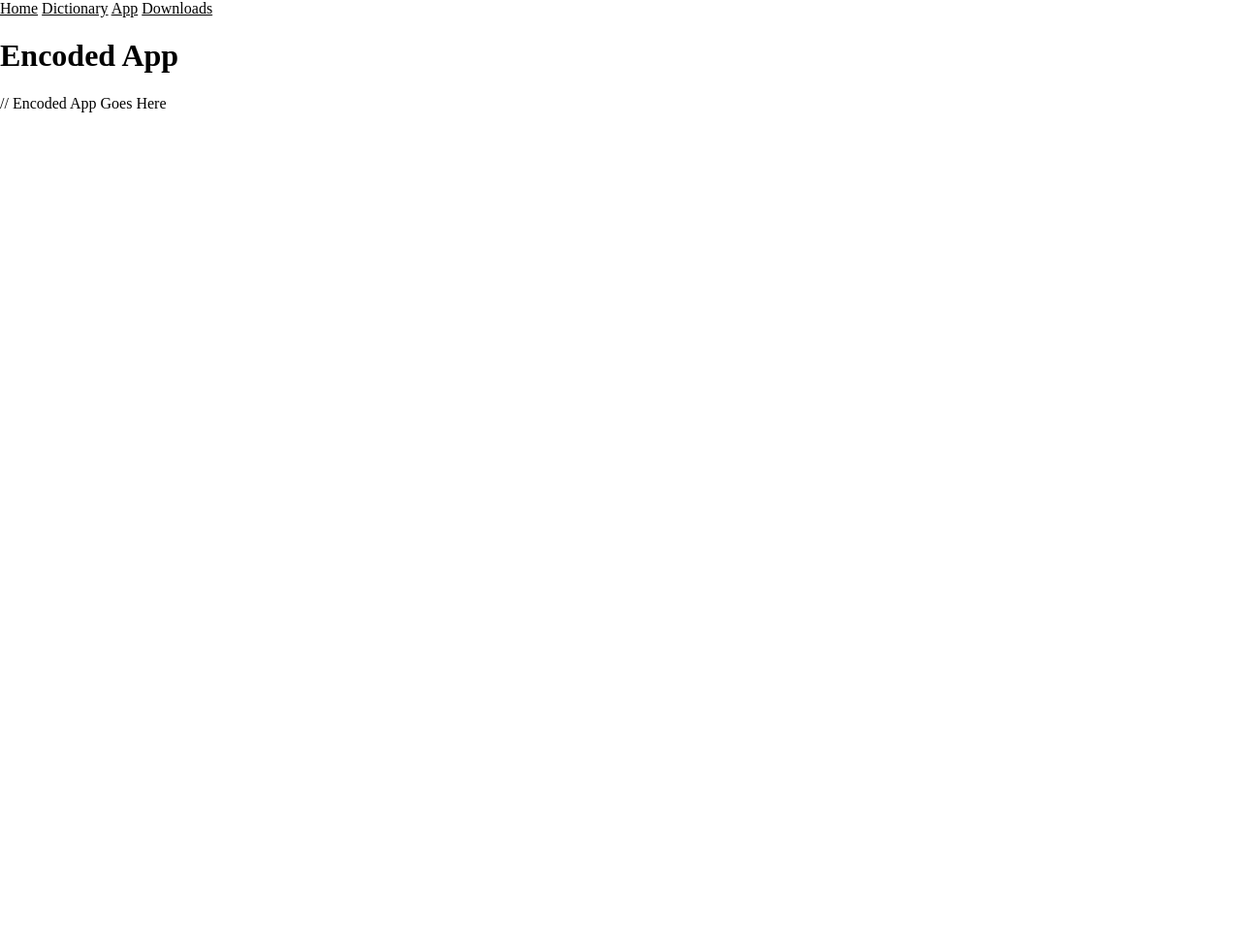
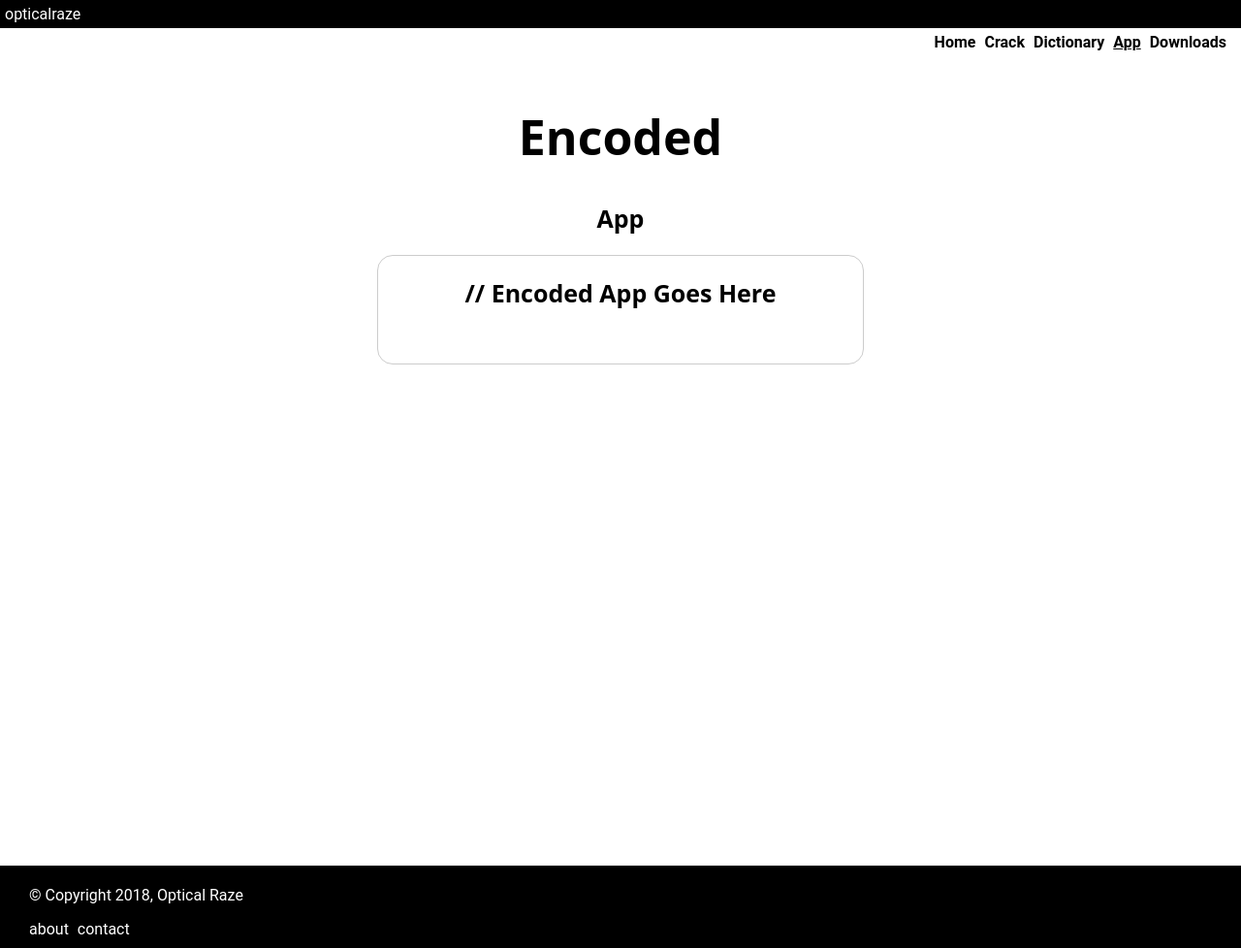
Before and after one commit to opticalraze/descrambler, a plain HTML site: page app.html in a window 1280 px wide. Shown: the whole page at 97% size. Before the commit the page ends 800 px from the top, so only its background shows below. Drawn offline with Linux system fonts and the light colour scheme.

Commit message:
Fixed the app page

```diff
--- a/app.html
+++ b/app.html
@@ -5,15 +5,39 @@
     <link rel="stylesheet" type="text/css" href="styles.css">
   </head>
   <body>
-    <a href="https://opticalraze.github.io/encoded/">Home</a>
-    <a href="dictionary">Dictionary</a>
-    <a href="app">App</a>
-    <a href="downloads">Downloads</a>
+    <!-- Topbar -->
+    <div class="topbar">
+      <a href="/">opticalraze</a>
+    </div>
+    <!-- Nav -->
+    <div class="nav" align="right">
+      <a href="/encoded">Home</a>
+      <a href="crack">Crack</a>
+      <a href="dictionary">Dictionary</a>
+      <a href="app" style="text-decoration: underline!important;">App</a>
+      <a href="downloads">Downloads</a>
+    </div>
+    <!-- Main -->
+    <div class="main" align="center">
+      <h1>Encoded</h1>
+      <h2>App</h2>
 
-    <h1>Encoded App</h1>
+      <div class="container" style="width: 500px; border: 1px solid #ccc; border-radius: 16px;" align="center">
+        <h2>// Encoded App Goes Here</h2>
 
-    // Encoded App Goes Here
+        <br>
+        <br>
+      </div>
+      <br>
+      <br>
 
+    </div>
+    <!-- Footer -->
+    <div class="footer">
+      <p>© Copyright 2018, Optical Raze</p>
+      <a href="#">about</a>
+      <a href="#">contact</a>
+    </div>
 
     <script src="js/jquery-3.3.1.min.js"></script>
     <script src="js/app.js"></script>
```
Also changed, not shown: downloads.html (+1 -1 lines).
